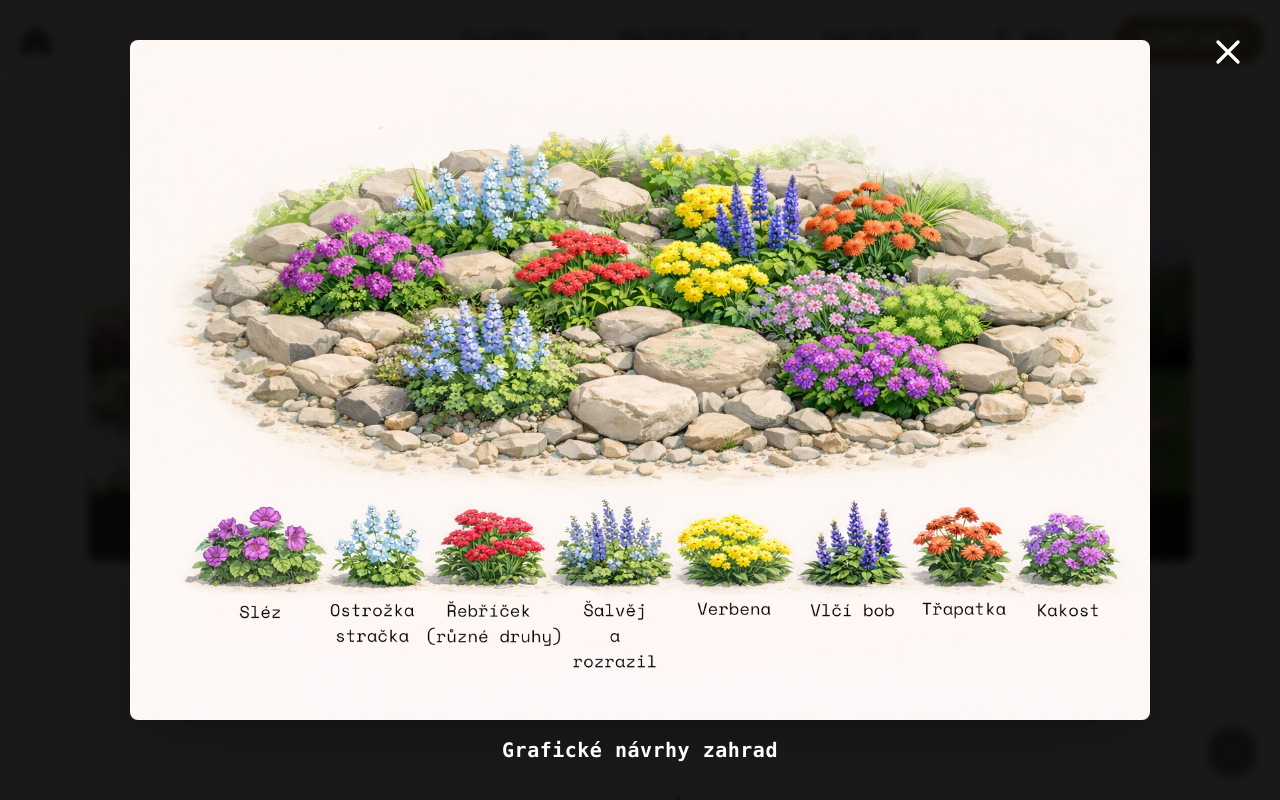
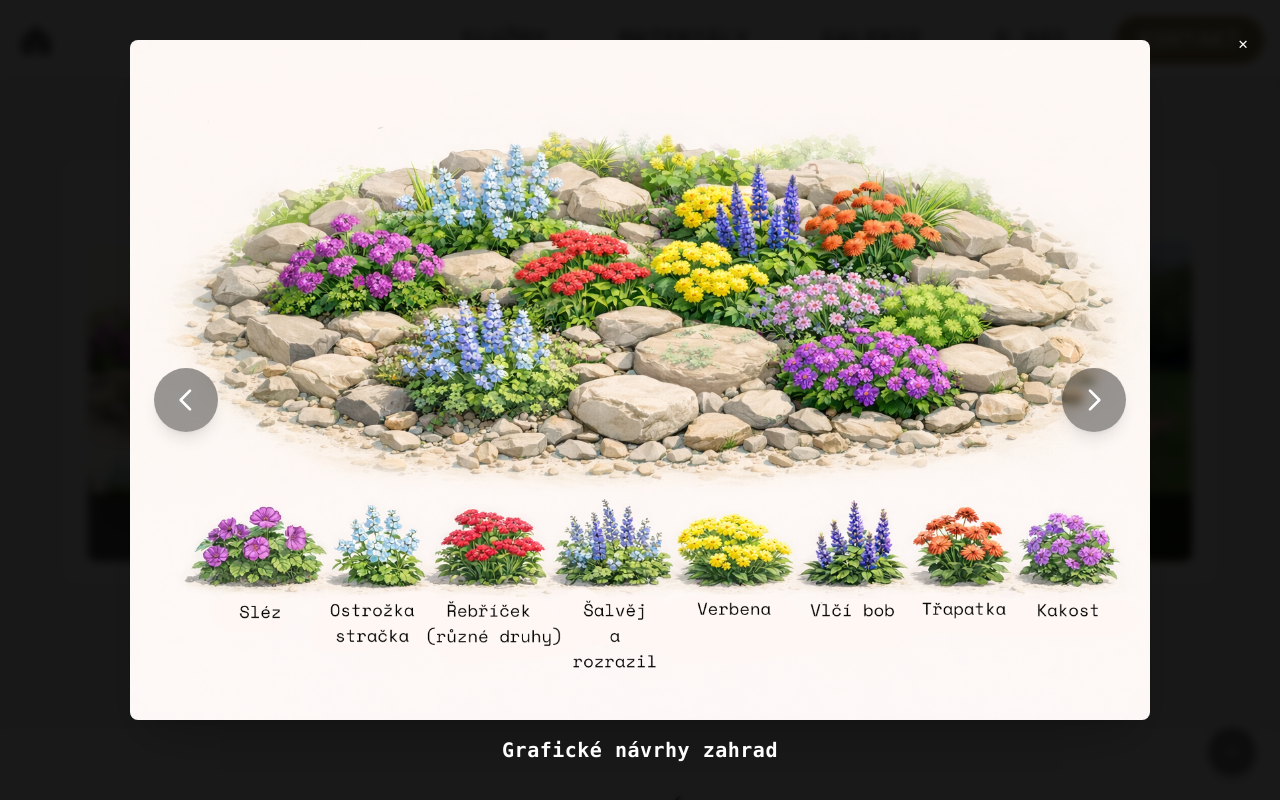
Before and after one commit to Thantalos-99/Web_buchacek, a React (Vite) app: page / in a window 1280 px wide. Both pictures are taken after a click on the picture 245 px from the left and 1300 px from the top of the page. Shown: the part 900-1700 px from the top of the page. Built offline with nearby package versions, Linux system fonts and the light colour scheme.

Commit message:
sluzby - pridani sipek+ swipe

```diff
--- a/src/App.tsx
+++ b/src/App.tsx
@@ -14,7 +14,7 @@ interface MiniServiceGalleryProps {
   images: ServiceImage[];
   title: string;
   colorClass: string;
-  onImageClick: (img: ServiceImage) => void;
+  onImageClick: (images: ServiceImage[], index: number) => void;
 }
 
 // --- 2. KOMPONENTA PRO MINI GALERIE VE SLUŽBÁCH ---
@@ -49,7 +49,7 @@ const MiniServiceGallery = ({
           src={images[currentIndex].src}
           alt={images[currentIndex].name}
           className="w-full h-full object-cover transition duration-500 cursor-pointer hover:scale-105"
-          onClick={() => onImageClick(images[currentIndex])}
+          onClick={() => onImageClick(images, currentIndex)}
         />
 
         {/* Popisek + počítadlo */}
@@ -88,8 +88,44 @@ const MiniServiceGallery = ({
 // --- 3. HLAVNÍ APLIKACE ---
 export default function App() {
   const [isOpen, setIsOpen] = useState(false);
-  const [selectedImage, setSelectedImage] = useState<ServiceImage | null>(null);
+  const [lightboxImages, setLightboxImages] = useState<ServiceImage[] | null>(null);
+  const [lightboxIndex, setLightboxIndex] = useState<number>(0);
+  const [touchStart, setTouchStart] = useState<number | null>(null);
+  const [touchEnd, setTouchEnd] = useState<number | null>(null);
 
+  const minSwipeDistance = 50;
+
+
+  const onTouchStart = (e: React.TouchEvent) => {
+  setTouchEnd(null);
+  setTouchStart(e.targetTouches[0].clientX);
+};
+
+const onTouchMove = (e: React.TouchEvent) => {
+  setTouchEnd(e.targetTouches[0].clientX);
+};
+
+const onTouchEnd = () => {
+  if (!touchStart || !touchEnd) return;
+
+  const distance = touchStart - touchEnd;
+  const isLeftSwipe = distance > minSwipeDistance;
+  const isRightSwipe = distance < -minSwipeDistance;
+
+  if (isLeftSwipe) {
+    // další obrázek
+    setLightboxIndex((prev) =>
+      prev === lightboxImages!.length - 1 ? 0 : prev + 1
+    );
+  }
+
+  if (isRightSwipe) {
+    // předchozí obrázek
+    setLightboxIndex((prev) =>
+      prev === 0 ? lightboxImages!.length - 1 : prev - 1
+    );
+  }
+};
   const scrollToTop = () => {
     window.scrollTo({ top: 0, behavior: "smooth" });
   };
@@ -155,33 +191,100 @@ export default function App() {
     <div className="bg-white min-h-screen font-mono scroll-smooth pt-20 relative">
 
       {/* --- LIGHTBOX (ZVĚTŠOVÁNÍ OBRÁZKŮ) --- */}
-      {selectedImage && (
+{lightboxImages && (
   <div
-          className="fixed inset-0 z-[100] bg-black/90 flex items-center justify-center p-4 backdrop-blur-sm animate-fade-in"
-          onClick={() => setSelectedImage(null)}
+    className="fixed inset-0 z-[100] bg-black/90 flex items-center justify-center p-4 backdrop-blur-sm"
+    onClick={() => setLightboxImages(null)}
   >
     <button
-            onClick={() => setSelectedImage(null)}
-            className="absolute top-6 right-6 text-white hover:text-[#9C834D] transition transform hover:scale-110 p-2"
-            aria-label="Zavřít"
+      onClick={() => setLightboxImages(null)}
+      className="absolute top-6 right-6 text-white hover:text-[#9C834D] transition p-2"
     >
-            <svg xmlns="http://www.w3.org/2000/svg" className="h-10 w-10" fill="none" viewBox="0 0 24 24" stroke="currentColor" strokeWidth={2}>
-              <path strokeLinecap="round" strokeLinejoin="round" d="M6 18L18 6M6 6l12 12" />
-            </svg>
+      ✕
     </button>
 
     <div
         className="relative max-w-5xl max-h-[90vh] flex flex-col items-center"
         onClick={(e) => e.stopPropagation()}
+        onTouchStart={onTouchStart}
+        onTouchMove={onTouchMove}
+        onTouchEnd={onTouchEnd}
       >
       <img
-              src={selectedImage.src}
-              alt={selectedImage.name}
+        src={lightboxImages[lightboxIndex].src}
+        alt={lightboxImages[lightboxIndex].name}
         className="max-h-[85vh] max-w-full object-contain rounded-lg shadow-2xl"
       />
+
       <p className="text-white text-xl mt-4 font-bold tracking-wide">
-              {selectedImage.name}
+        {lightboxImages[lightboxIndex].name}
       </p>
+
+      {lightboxImages.length > 1 && (
+        <>
+          {/* Levá šipka */}
+          <button
+            onClick={(e) => {
+              e.stopPropagation();
+              setLightboxIndex(
+                lightboxIndex === 0
+                  ? lightboxImages.length - 1
+                  : lightboxIndex - 1
+              );
+            }}
+                  className="absolute left-6 top-1/2 -translate-y-1/2
+                            bg-black/40 backdrop-blur-sm
+                            hover:bg-black/70
+                            text-white
+                            p-4
+                            rounded-full
+                            transition-all duration-300
+                            shadow-lg"
+                >
+                  <svg
+                    xmlns="http://www.w3.org/2000/svg"
+                    className="h-8 w-8"
+                    fill="none"
+                    viewBox="0 0 24 24"
+                    stroke="currentColor"
+                    strokeWidth={2}
+                  >
+                    <path strokeLinecap="round" strokeLinejoin="round" d="M15 19l-7-7 7-7" />
+                  </svg>
+                </button>
+
+                {/* Pravá šipka */}
+                <button
+                  onClick={(e) => {
+                    e.stopPropagation();
+                    setLightboxIndex(
+                      lightboxIndex === lightboxImages.length - 1
+                        ? 0
+                        : lightboxIndex + 1
+                    );
+                  }}
+                  className="absolute right-6 top-1/2 -translate-y-1/2
+                            bg-black/40 backdrop-blur-sm
+                            hover:bg-black/70
+                            text-white
+                            p-4
+                            rounded-full
+                            transition-all duration-300
+                            shadow-lg"
+                >
+                  <svg
+                    xmlns="http://www.w3.org/2000/svg"
+                    className="h-8 w-8"
+                    fill="none"
+                    viewBox="0 0 24 24"
+                    stroke="currentColor"
+                    strokeWidth={2}
+                  >
+                    <path strokeLinecap="round" strokeLinejoin="round" d="M9 5l7 7-7 7" />
+                  </svg>
+                </button>
+              </>
+            )}
           </div>
         </div>
       )}
@@ -260,7 +363,10 @@ export default function App() {
               images={servicesImages.zahrada}
               title="ZAHRADA"
               colorClass="text-green-700"
-              onImageClick={setSelectedImage}
+              onImageClick={(images, index) => {
+              setLightboxImages(images);
+              setLightboxIndex(index);
+}}
             />
           </div>
 
@@ -270,7 +376,10 @@ export default function App() {
               images={servicesImages.kamen}
               title="KAMENICKÉ PRÁCE"
               colorClass="text-gray-700"
-              onImageClick={setSelectedImage}
+              onImageClick={(images, index) => {
+              setLightboxImages(images);
+              setLightboxIndex(index);
+}}
             />
           </div>
 
@@ -280,7 +389,10 @@ export default function App() {
               images={servicesImages.drevo}
               title="DŘEVO V ZAHRADĚ"
               colorClass="text-amber-700"
-              onImageClick={setSelectedImage}
+              onImageClick={(images, index) => {
+              setLightboxImages(images);
+              setLightboxIndex(index);
+}}
             />
           </div>
         </div>
@@ -300,7 +412,10 @@ export default function App() {
             <h3 className="text-xl font-bold mb-4 text-amber-600 border-b pb-2 w-full">PÍSKOVCE</h3>
             <div className="grid grid-cols-2 gap-3 w-full">
               {materialsData.piskovce.map((item, index) => (
-                <div key={index} onClick={() => setSelectedImage(item)} className="relative group overflow-hidden rounded-md shadow-sm aspect-square cursor-zoom-in">
+                <div key={index} onClick={() => {
+  setLightboxImages([item]);
+  setLightboxIndex(0);
+}} className="relative group overflow-hidden rounded-md shadow-sm aspect-square cursor-zoom-in">
                   <img src={item.src} alt={item.name} className="object-cover w-full h-full transform group-hover:scale-110 transition duration-500" />
                   <div className="absolute bottom-0 left-0 right-0 bg-black/60 p-1">
                     <p className="text-white text-xs font-bold uppercase">{item.name}</p>
@@ -314,7 +429,10 @@ export default function App() {
             <h3 className="text-xl font-bold mb-4 text-gray-700 border-b pb-2 w-full">RULY A DROBA</h3>
             <div className="grid grid-cols-2 gap-3 w-full">
               {materialsData.ruly.map((item, index) => (
-                <div key={index} onClick={() => setSelectedImage(item)} className="relative group overflow-hidden rounded-md shadow-sm aspect-square cursor-zoom-in">
+                <div key={index} onClick={() => {
+  setLightboxImages([item]);
+  setLightboxIndex(0);
+}} className="relative group overflow-hidden rounded-md shadow-sm aspect-square cursor-zoom-in">
                   <img src={item.src} alt={item.name} className="object-cover w-full h-full transform group-hover:scale-110 transition duration-500" />
                   <div className="absolute bottom-0 left-0 right-0 bg-black/60 p-1">
                     <p className="text-white text-xs font-bold uppercase">{item.name}</p>
@@ -328,7 +446,10 @@ export default function App() {
             <h3 className="text-xl font-bold mb-4 text-slate-800 border-b pb-2 w-full">TVRDÉ KAMENY</h3>
             <div className="grid grid-cols-2 gap-3 w-full">
               {materialsData.zuly.map((item, index) => (
-                <div key={index} onClick={() => setSelectedImage(item)} className="relative group overflow-hidden rounded-md shadow-sm aspect-square cursor-zoom-in">
+                <div key={index} onClick={() => {
+                setLightboxImages([item]);
+                setLightboxIndex(0);
+}} className="relative group overflow-hidden rounded-md shadow-sm aspect-square cursor-zoom-in">
                   <img src={item.src} alt={item.name} className="object-cover w-full h-full transform group-hover:scale-110 transition duration-500" />
                   <div className="absolute bottom-0 left-0 right-0 bg-black/60 p-1">
                     <p className="text-white text-xs font-bold uppercase">{item.name}</p>
```
Also changed, not shown: 2 other files (tests, documents, lock files or other folders). Lines whose indentation alone changed are shown as unchanged.
